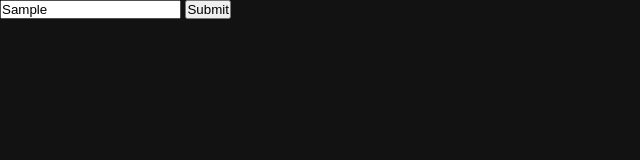
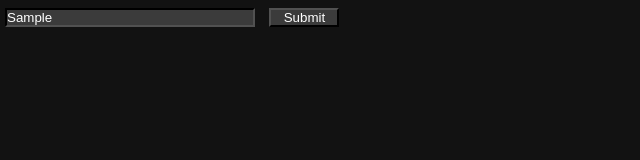
Before and after one commit to danpellegrino/Sieve-of-Eratosthenes, a plain HTML site: page index.html in a window 1280 px wide. Both pictures are taken after typing "Sample" into the empty fields and a click on the button "Submit". Shown: the whole page, without its empty margins (0-640 px from the left). Drawn offline with Linux system fonts and the light colour scheme.

Commit message:
updated styling

```diff
--- a/css/index.css
+++ b/css/index.css
@@ -4,11 +4,26 @@
     box-sizing: border-box;
 }
 
-.board {
-    width: 100%;
-    height: 100%;
-    display: flex;
-    flex-wrap: wrap;
-    justify-content: center;
-    align-items: center;
+/* disable any outline on basic form elements */
+input:focus,
+select:focus,
+textarea:focus,
+button:focus {
+    outline: none;
 }
+
+#myInput {
+    width: 250px;
+    margin: 8px 5px;
+    background-color: #3b3b3b;
+    color: #fff;
+    border-color: #515151
+}
+
+#myButton {
+    width: 70px;
+    margin: 8px 5px;
+    background-color: #3b3b3b;
+    color: #fff;
+    border-color: #515151
+}
```
